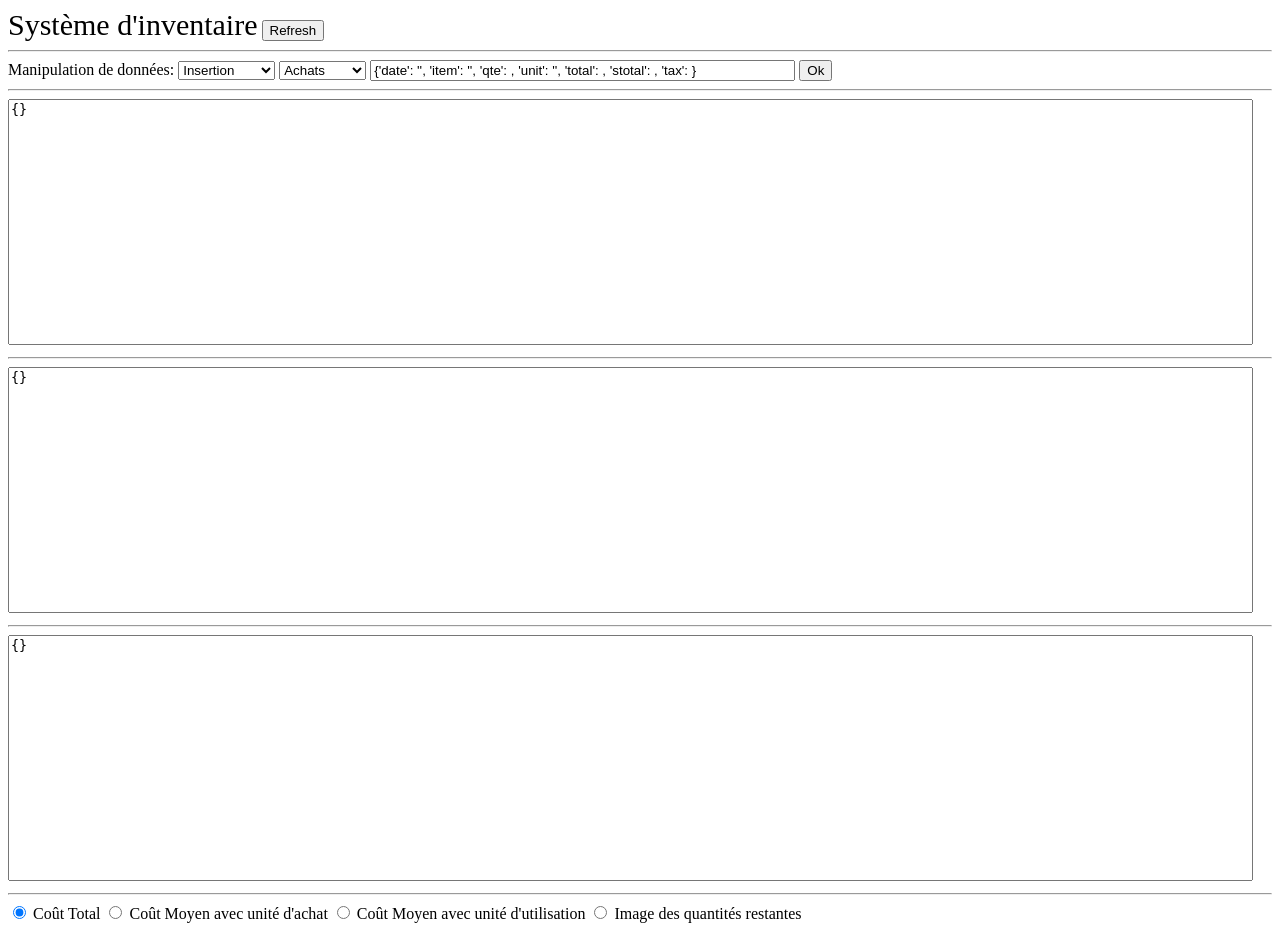
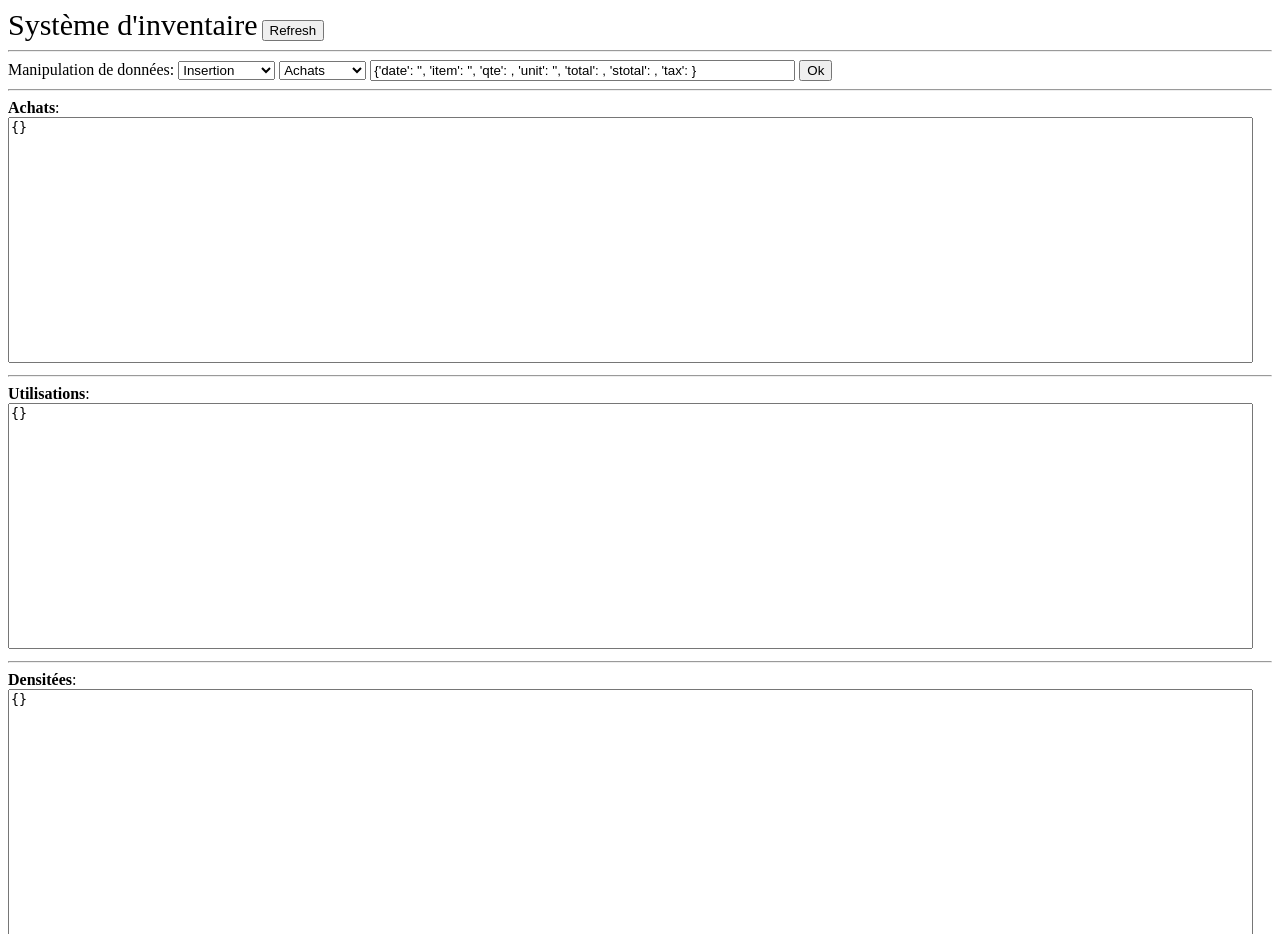
Before and after one commit to WilliamDuK/GLO_4035_eq_01, a Flask app: page / in a window 1280 px wide. Shown: the top 934 px of the page. Run offline with Flask 2, Linux system fonts and the light colour scheme; data that the repository does not hold is empty; some libraries are stand-ins or nearby versions.

Commit message:
Forgot titles for sub-collections

```diff
--- a/templates/index.html
+++ b/templates/index.html
@@ -46,14 +46,17 @@
     </div>
     <hr/>
     <div class="transactions-container">
+        <b>Achats</b>:
         <div class="transactions-list" id="purchases">
             <textarea class="transactions-textarea" id="trans_purchases_field" readonly></textarea>
         </div>
         <hr/>
+        <b>Utilisations</b>:
         <div class="transactions-list" id="transformations">
             <textarea class="transactions-textarea" id="trans_transformations_field" readonly></textarea>
         </div>
         <hr/>
+        <b>Densitées</b>:
         <div class="transactions-list" id="densities">
             <textarea class="transactions-textarea" id="trans_densities_field" readonly></textarea>
         </div>
```
